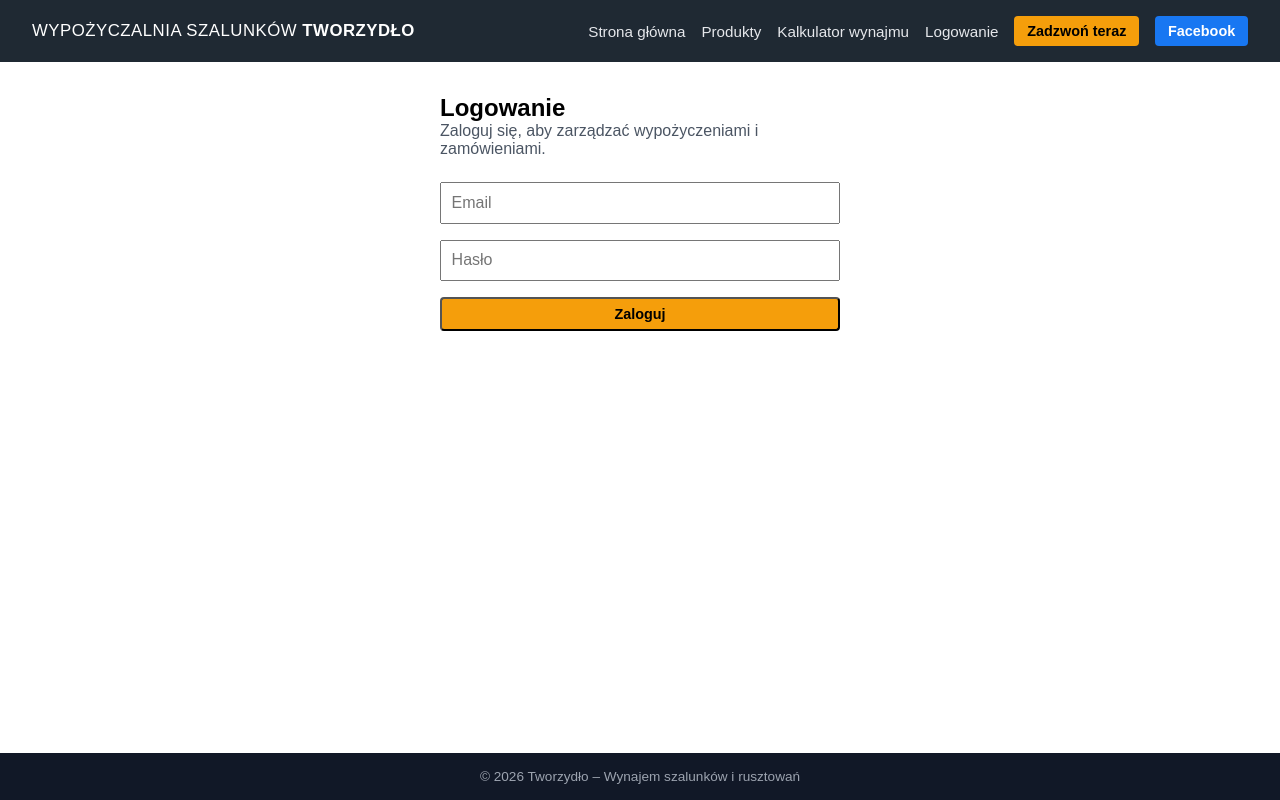
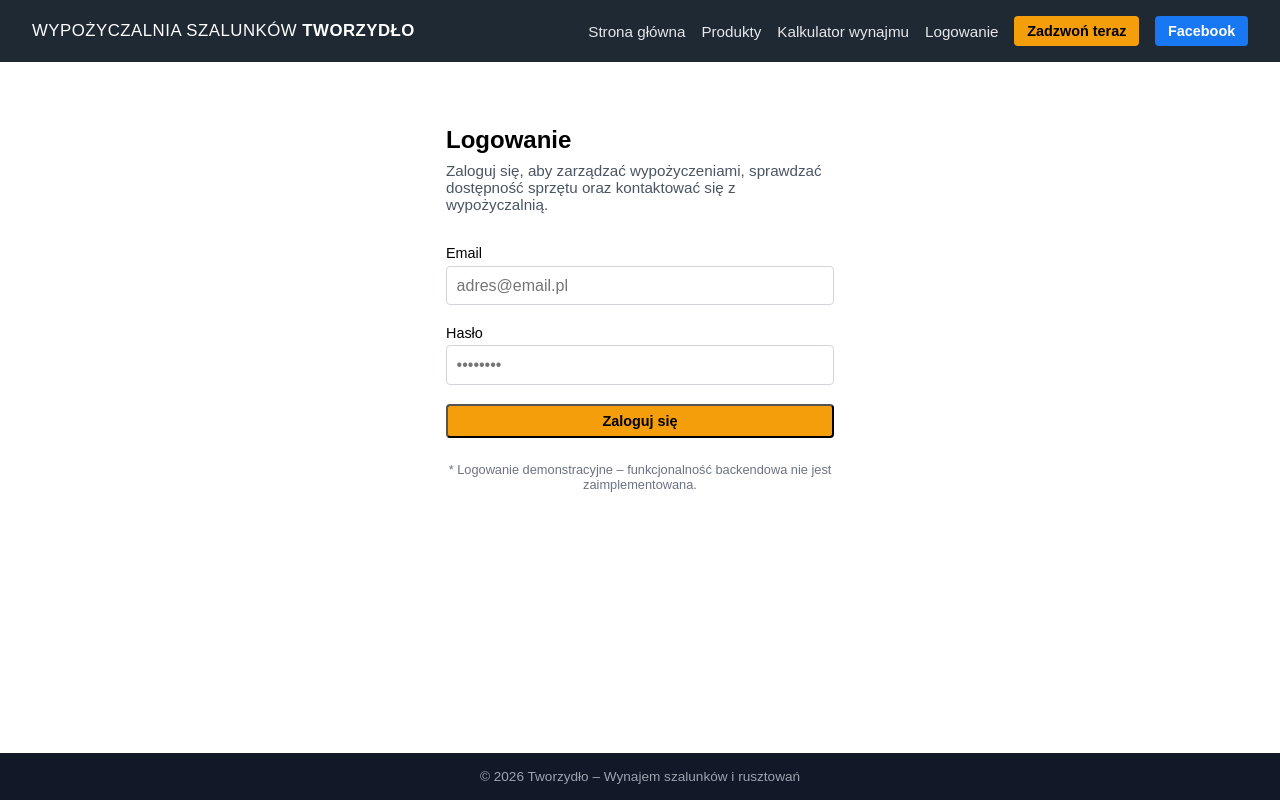
Before and after one commit to KamilTworzydlo/ZTPAI-project, a Vue app in the folder frontend/: page /login in a window 1280 px wide. Built offline with nearby package versions, Linux system fonts and the light colour scheme; no server answers.

Commit message:
feat(frontend): add login page with form validation
- Added login page with user-friendly form layout
- Implemented basic client-side validation
- Provided mock login logic for demonstration purposes

```diff
--- a/frontend/src/pages/login.vue
+++ b/frontend/src/pages/login.vue
@@ -1,43 +1,121 @@
+<script setup>
+import { ref } from "vue";
+
+const email = ref("");
+const password = ref("");
+const error = ref(null);
+
+function submit() {
+  error.value = null;
+
+  if (!email.value || !password.value) {
+    error.value = "Uzupełnij email oraz hasło.";
+    return;
+  }
+
+  // Mock logowania – backend niezaimplementowany
+  alert(
+    "Logowanie demo\n\nEmail: " +
+      email.value +
+      "\n(hasło nie jest wysyłane)"
+  );
+
+  email.value = "";
+  password.value = "";
+}
+</script>
+
 <template>
   <section class="login">
     <h1>Logowanie</h1>
+
     <p class="intro">
-      Zaloguj się, aby zarządzać wypożyczeniami i zamówieniami.
+      Zaloguj się, aby zarządzać wypożyczeniami, sprawdzać dostępność sprzętu
+      oraz kontaktować się z wypożyczalnią.
     </p>
 
-    <form @submit.prevent="submit">
-      <input type="email" placeholder="Email" required />
-      <input type="password" placeholder="Hasło" required />
-      <button class="btn btn-primary">Zaloguj</button>
+    <form @submit.prevent="submit" class="login-form">
+      <label>
+        Email
+        <input
+          type="email"
+          v-model="email"
+          placeholder="adres@email.pl"
+        />
+      </label>
+
+      <label>
+        Hasło
+        <input
+          type="password"
+          v-model="password"
+          placeholder="••••••••"
+        />
+      </label>
+
+      <p v-if="error" class="error">{{ error }}</p>
+
+      <button class="btn btn-primary">Zaloguj się</button>
     </form>
+
+    <p class="hint">
+      * Logowanie demonstracyjne – funkcjonalność backendowa nie jest
+      zaimplementowana.
+    </p>
   </section>
 </template>
 
-<script setup>
-function submit() {
-  alert("Logowanie demo – backend niezaimplementowany.");
-}
-</script>
-
 <style scoped>
 .login {
-  max-width: 400px;
+  max-width: 420px;
   margin: 0 auto;
+  padding: 2rem 1rem;
+}
+
+h1 {
+  margin-bottom: 0.5rem;
 }
 
 .intro {
-  margin-bottom: 1.5rem;
+  margin-bottom: 2rem;
   color: #4b5563;
+  font-size: 0.95rem;
 }
 
-form {
+.login-form {
   display: flex;
   flex-direction: column;
-  gap: 1rem;
+  gap: 1.2rem;
+}
+
+label {
+  display: flex;
+  flex-direction: column;
+  font-size: 0.9rem;
+  gap: 0.3rem;
 }
 
 input {
   padding: 0.6rem;
   font-size: 1rem;
+  border: 1px solid #d1d5db;
+  border-radius: 4px;
+}
+
+input:focus {
+  outline: none;
+  border-color: #2563eb;
+}
+
+.error {
+  color: #dc2626;
+  font-size: 0.9rem;
+}
+
+.hint {
+  margin-top: 1.5rem;
+  font-size: 0.8rem;
+  color: #6b7280;
+  text-align: center;
 }
 </style>
```
